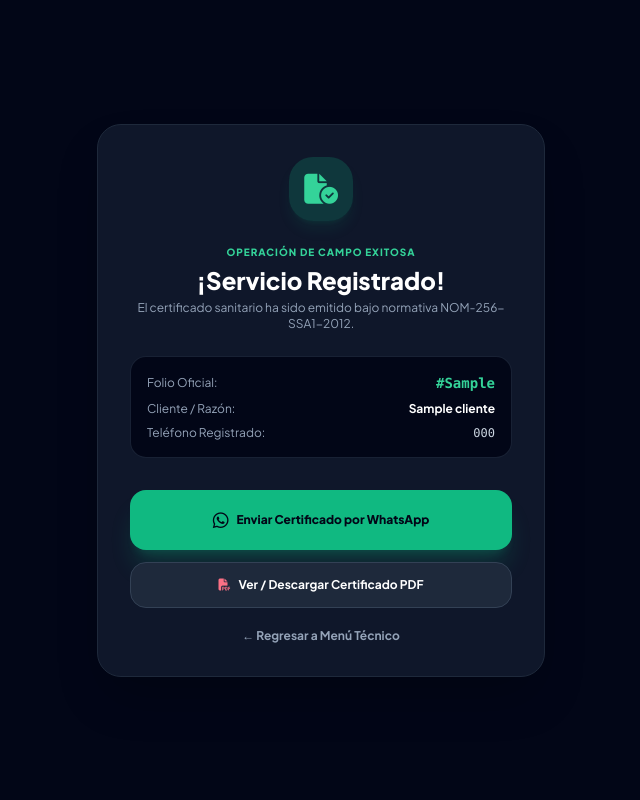
After one commit to oscardavilam-debug/control-plagas-bot, a Flask app: a page that uses templates/servicio_exitoso.html in a window 1280 px wide. The commit adds this page. Shown: the whole page, without its empty margins (319-959 px from the left). Run offline with Flask 3, Linux system fonts and the light colour scheme; tables that the repository leaves empty hold one stand-in row (values such as "Sample post"); some libraries are stand-ins or nearby versions.

Commit message:
feat: envio de certificado por WhatsApp, enlace publico protegido por folio y vista servicio exitoso

```diff
--- a/app.py
+++ b/app.py
@@ -521,6 +521,55 @@ def descargar_reporte_pdf(servicio_id):
     except Exception as e:
         return f"Error al generar Certificado: {str(e)}", 500
 
+
+@app.route('/servicio_exitoso/<folio>')
+def servicio_exitoso(folio):
+    try:
+        with get_db() as conn:
+            srv_row = conn.execute("SELECT * FROM servicios WHERE folio = ?", (folio,)).fetchone()
+            if not srv_row:
+                return redirect('/tecnico')
+            srv = dict(srv_row)
+
+            c_row = conn.execute("SELECT * FROM clientes WHERE id = ?", (srv.get('cliente_id', 1),)).fetchone()
+            cliente = dict(c_row) if c_row else {'nombre_comercial': 'Cliente General', 'contacto': 'Responsable', 'telefono': '5586406475'}
+
+        tel_limpio = "".join([c for c in str(cliente.get('telefono') or '5586406475') if c.isdigit()])
+        if len(tel_limpio) == 10:
+            wa_tel = f"52{tel_limpio}"
+        else:
+            wa_tel = tel_limpio or "525586406475"
+
+        url_certificado = f"https://control-plagas-bot.onrender.com/ver_certificado/{folio}"
+        mensaje_texto = (
+            f"Hola {cliente.get('contacto') or cliente.get('nombre_comercial')}, le compartimos su "
+            f"Certificado Oficial de Manejo Integral de Plagas (Folio #{folio}) emitido por Fumilab Control Integral "
+            f"bajo Licencia Sanitaria COFEPRIS: {url_certificado}"
+        )
+        wa_mensaje_encoded = urllib.parse.quote(mensaje_texto)
+
+        return render_template('servicio_exitoso.html',
+                               folio=folio,
+                               cliente_nombre=cliente.get('nombre_comercial'),
+                               cliente_telefono=cliente.get('telefono'),
+                               wa_telefono=wa_tel,
+                               wa_mensaje=wa_mensaje_encoded)
+    except Exception as e:
+        return f"Error en confirmación de servicio: {str(e)}", 500
+
+@app.route('/ver_certificado/<folio>')
+def ver_certificado_publico(folio):
+    """Permite al cliente descargar su certificado con el enlace que recibe por WhatsApp sin requerir login."""
+    try:
+        with get_db() as conn:
+            srv_row = conn.execute("SELECT id FROM servicios WHERE folio = ?", (folio,)).fetchone()
+            if not srv_row:
+                return "Certificado sanitario no encontrado con el folio especificado.", 404
+            srv_id = srv_row['id']
+        return descargar_reporte_pdf(srv_id)
+    except Exception as e:
+        return f"Error al recuperar certificado: {str(e)}", 500
+
 if __name__ == '__main__':
     port = int(os.environ.get('PORT', 5000))
     app.run(host='0.0.0.0', port=port, debug=True)
--- a/templates/reporte_campo.html
+++ b/templates/reporte_campo.html
@@ -135,7 +135,7 @@
             .then(res => res.json())
             .then(data => {
                 if (data.status === 'ok') {
-                    window.location.href = '/certificados';
+                    window.location.href = '/servicio_exitoso/' + data.folio;
                 } else {
                     alert('Error: ' + data.message);
                     btn.disabled = false;
--- /dev/null
+++ b/templates/servicio_exitoso.html
@@ -0,0 +1,64 @@
+<!DOCTYPE html>
+<html lang="es">
+<head>
+    <meta charset="UTF-8">
+    <meta name="viewport" content="width=device-width, initial-scale=1.0">
+    <title>Servicio Finalizado | FumilabControl</title>
+    <script src="https://cdn.tailwindcss.com"></script>
+    <link href="https://cdnjs.cloudflare.com/ajax/libs/font-awesome/6.4.0/css/all.min.css" rel="stylesheet">
+    <link href="https://fonts.googleapis.com/css2?family=Plus+Jakarta+Sans:wght@400;600;700;800&display=swap" rel="stylesheet">
+    <style>body { font-family: 'Plus Jakarta Sans', sans-serif; }</style>
+</head>
+<body class="bg-slate-950 text-white min-h-screen flex items-center justify-center p-4">
+
+    <div class="max-w-md w-full bg-slate-900 border border-slate-800 rounded-3xl p-6 sm:p-8 text-center space-y-6 shadow-2xl">
+
+        <div class="w-16 h-16 bg-emerald-500/20 text-emerald-400 rounded-3xl flex items-center justify-center text-3xl mx-auto shadow-lg shadow-emerald-500/10">
+            <i class="fa-solid fa-file-circle-check"></i>
+        </div>
+
+        <div>
+            <span class="text-[10px] font-black uppercase tracking-widest text-emerald-400 block mb-1">Operación de Campo Exitosa</span>
+            <h1 class="text-2xl font-black text-white">¡Servicio Registrado!</h1>
+            <p class="text-xs text-slate-400 mt-1">El certificado sanitario ha sido emitido bajo normativa NOM-256-SSA1-2012.</p>
+        </div>
+
+        <div class="bg-slate-950 border border-slate-800/80 rounded-2xl p-4 text-left space-y-2 text-xs">
+            <div class="flex justify-between items-center">
+                <span class="text-slate-400">Folio Oficial:</span>
+                <span class="font-black text-emerald-400 font-mono text-sm">#{{ folio }}</span>
+            </div>
+            <div class="flex justify-between items-center">
+                <span class="text-slate-400">Cliente / Razón:</span>
+                <span class="font-bold text-white truncate max-w-[200px]">{{ cliente_nombre }}</span>
+            </div>
+            <div class="flex justify-between items-center">
+                <span class="text-slate-400">Teléfono Registrado:</span>
+                <span class="font-mono text-slate-300">{{ cliente_telefono }}</span>
+            </div>
+        </div>
+
+        <!-- ACCIONES DE COMUNICACIÓN -->
+        <div class="space-y-3 pt-2">
+            <!-- Botón WhatsApp al Cliente -->
+            <a href="https://wa.me/{{ wa_telefono }}?text={{ wa_mensaje }}" target="_blank" class="w-full py-4 bg-emerald-500 hover:bg-emerald-400 text-slate-950 font-black rounded-2xl text-xs shadow-xl shadow-emerald-500/20 transition flex items-center justify-center space-x-2">
+                <i class="fa-brands fa-whatsapp text-lg"></i>
+                <span>Enviar Certificado por WhatsApp</span>
+            </a>
+
+            <!-- Botón Ver PDF Directo -->
+            <a href="/ver_certificado/{{ folio }}" target="_blank" class="w-full py-3.5 bg-slate-800 hover:bg-slate-700 text-white font-bold rounded-2xl text-xs border border-slate-700 transition flex items-center justify-center space-x-2">
+                <i class="fa-solid fa-file-pdf text-rose-400"></i>
+                <span>Ver / Descargar Certificado PDF</span>
+            </a>
+
+            <!-- Volver a la App Técnico -->
+            <a href="/tecnico" class="block text-xs font-bold text-slate-400 hover:text-white pt-2 transition">
+                ← Regresar a Menú Técnico
+            </a>
+        </div>
+
+    </div>
+
+</body>
+</html>
```
Also changed, not shown: templates/certificados.html (+69 -34 lines).
